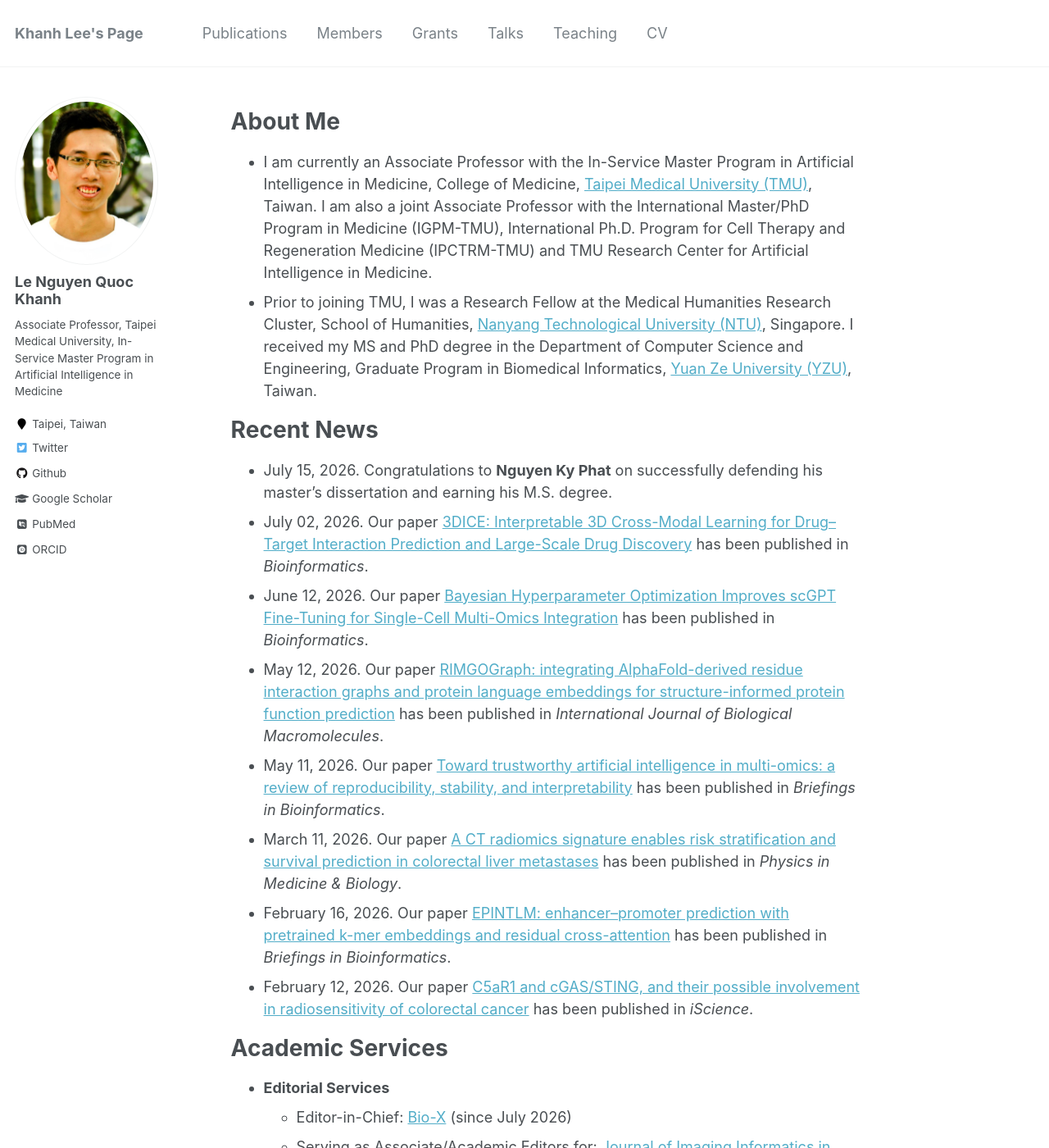
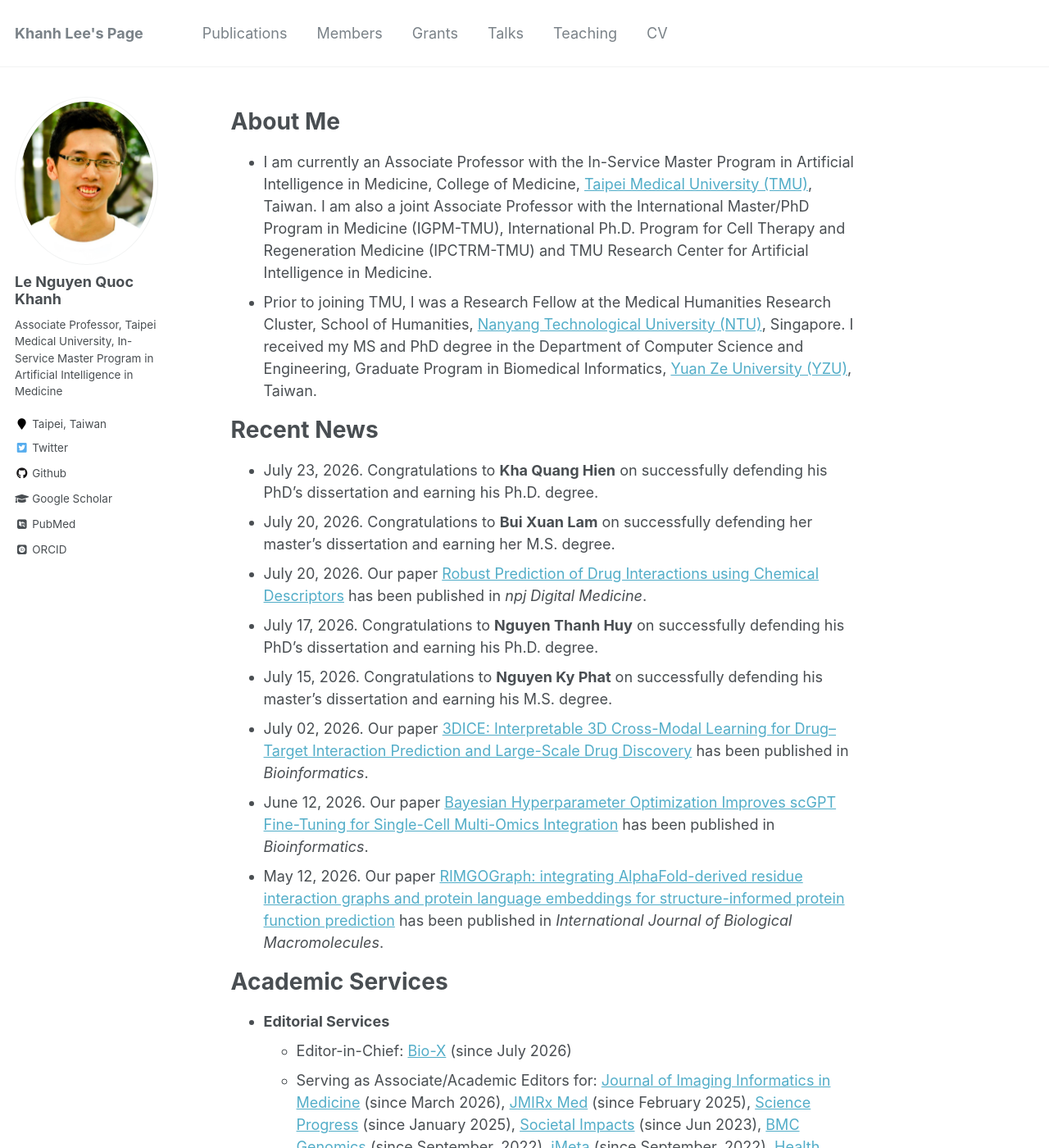
Before and after one commit to khanhlee/khanhlee.github.io, a Jekyll site: the page built from _pages/about.md, in a window 1280 px wide and 1400 px high. Shown: the whole window at 82% size. Built offline with Jekyll 4.4.1, drawn with Linux system fonts in a browser that asks for light colours; some web fonts are replaced.

Commit message:
Update about.md

```diff
--- a/_pages/about.md
+++ b/_pages/about.md
@@ -13,14 +13,14 @@ redirect_from:
 * Prior to joining TMU, I was a Research Fellow at the Medical Humanities Research Cluster, School of Humanities, [Nanyang Technological University (NTU)](http://www.ntu.edu.sg), Singapore. I received my MS and PhD degree in the Department of Computer Science and Engineering, Graduate Program in Biomedical Informatics, [Yuan Ze University (YZU)](https://www.yzu.edu.tw/), Taiwan.
 
 # Recent News
+* July 23, 2026. Congratulations to <b>Kha Quang Hien</b> on successfully defending his PhD's dissertation and earning his Ph.D. degree.
+* July 20, 2026. Congratulations to <b>Bui Xuan Lam</b> on successfully defending her master's dissertation and earning her M.S. degree.
+* July 20, 2026. Our paper [Robust Prediction of Drug Interactions using Chemical Descriptors](https://doi.org/10.1038/s41746-026-03025-2) has been published in <i>npj Digital Medicine</i>.
+* July 17, 2026. Congratulations to <b>Nguyen Thanh Huy</b> on successfully defending his PhD's dissertation and earning his Ph.D. degree.
 * July 15, 2026. Congratulations to <b>Nguyen Ky Phat</b> on successfully defending his master's dissertation and earning his M.S. degree.
 * July 02, 2026. Our paper [3DICE: Interpretable 3D Cross-Modal Learning for Drug–Target Interaction Prediction and Large-Scale Drug Discovery](https://doi.org/10.1093/bioinformatics/btag488) has been published in <i>Bioinformatics</i>.
 * June 12, 2026. Our paper [Bayesian Hyperparameter Optimization Improves scGPT Fine-Tuning for Single-Cell Multi-Omics Integration](https://doi.org/10.1093/bioinformatics/btag374) has been published in <i>Bioinformatics</i>.
 * May 12, 2026. Our paper [RIMGOGraph: integrating AlphaFold-derived residue interaction graphs and protein language embeddings for structure-informed protein function prediction](https://doi.org/10.1016/j.ijbiomac.2026.152509) has been published in <i>International Journal of Biological Macromolecules</i>.
-* May 11, 2026. Our paper [Toward trustworthy artificial intelligence in multi-omics: a review of reproducibility, stability, and interpretability](https://doi.org/10.1093/bib/bbag227) has been published in <i>Briefings in Bioinformatics</i>.
-* March 11, 2026. Our paper [A CT radiomics signature enables risk stratification and survival prediction in colorectal liver metastases](https://doi.org/10.1088/1361-6560/ae4c14) has been published in <i>Physics in Medicine & Biology</i>.
-* February 16, 2026. Our paper [EPINTLM: enhancer–promoter prediction with pretrained k-mer embeddings and residual cross-attention](https://doi.org/10.1093/bib/bbag064) has been published in <i>Briefings in Bioinformatics</i>.
-* February 12, 2026. Our paper [C5aR1 and cGAS/STING, and their possible involvement in radiosensitivity of colorectal cancer](https://doi.org/10.1016/j.isci.2026.115009) has been published in <i>iScience</i>.
 
 # Academic Services
 * <b>Editorial Services</b>
```
